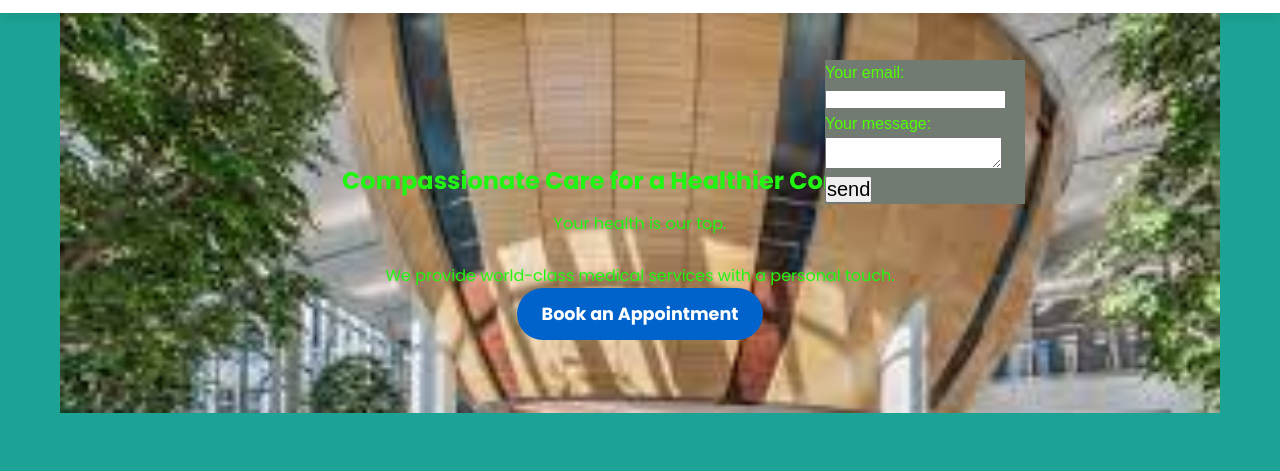
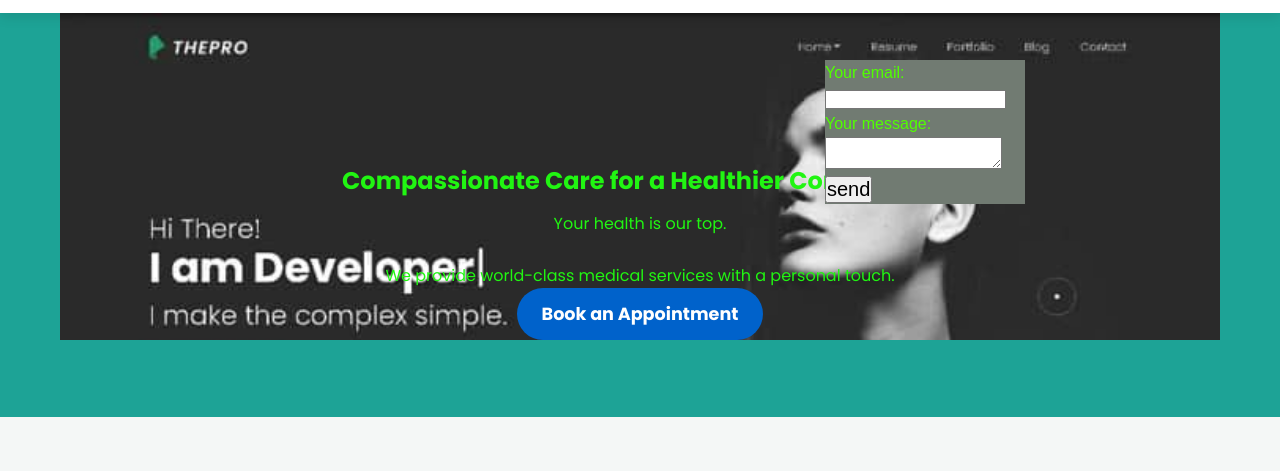
Before and after one commit to Gabrielkwame9498/school-first-project, a plain HTML site: page index.html in a window 1280 px wide. Shown: the part 65-536 px from the top of the page. Drawn offline with Linux system fonts and the light colour scheme.

Commit message:
add new up

```diff
--- a/style.css
+++ b/style.css
@@ -158,10 +158,10 @@ header nav ul li a:hover {
 }
 
 .container-content {
-   background-image: url(health.jpeg);
+   background-image: url(UI.jpg);
    background-repeat: no-repeat;
    background-size: cover;
-    min-height: 50vh;
+    min-height: 90%;
     display: flexbox;
     align-items: center;
     justify-content: center;
```
